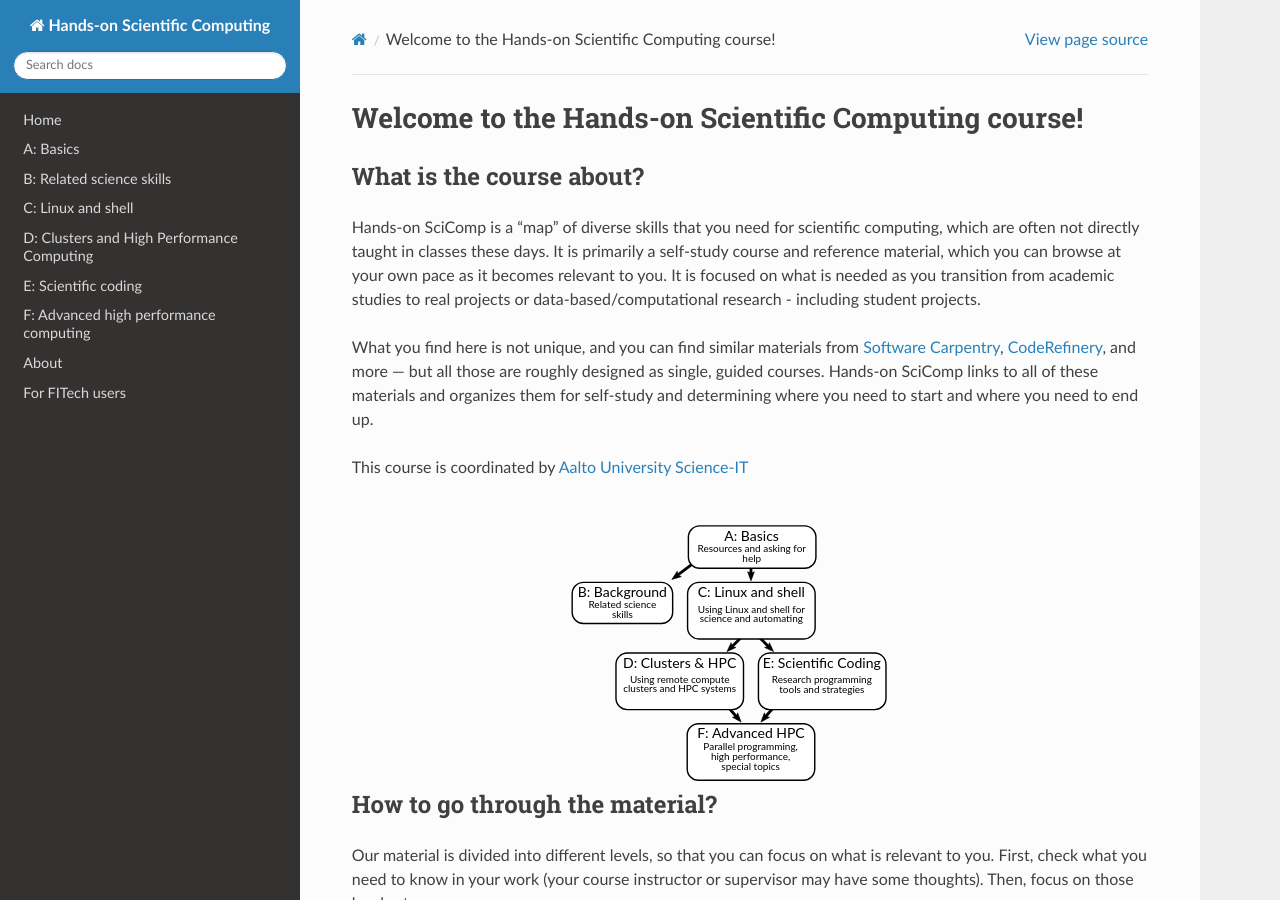
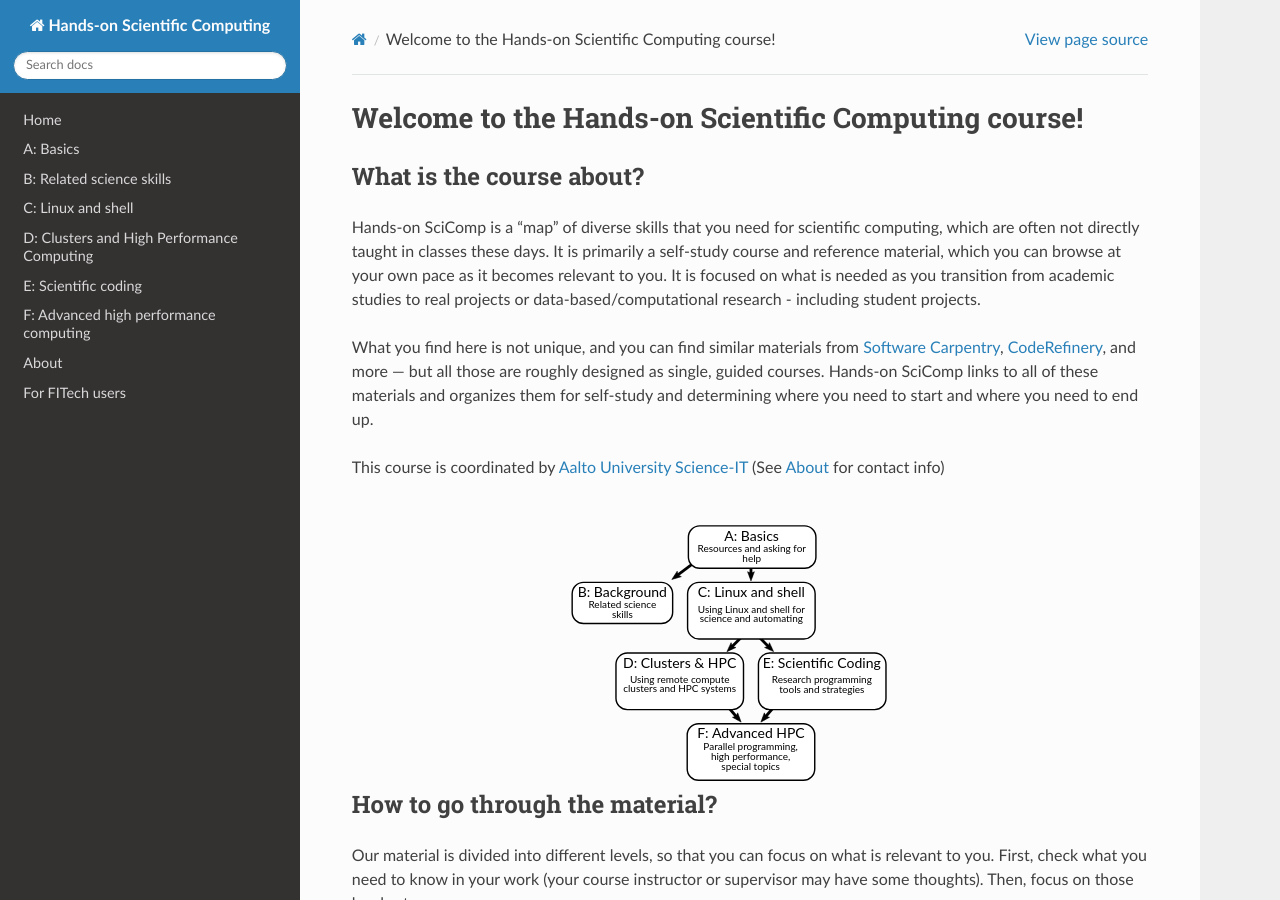
Before and after one commit to coderefinery/handsonscicomp, a Sphinx documentation site: the page built from source/index.rst, in a window 1280 px wide and 900 px high. Built offline with Sphinx 7.4.7 and the Read the Docs theme 2.0.0, drawn with Linux system fonts in a browser that asks for light colours.

Commit message:
added link to contact page and renamed fitech-info

```diff
--- a/source/index.rst
+++ b/source/index.rst
@@ -20,11 +20,12 @@ are roughly designed as single, guided courses.  Hands-on SciComp
 links to all of these materials and organizes them for self-study and
 determining where you need to start and where you need to end up.
 
-This course is coordinated by `Aalto University Science-IT`_
+This course is coordinated by `Aalto University Science-IT`_  (See `About`_ for contact info)
 
 .. _Software Carpentry: https://software-carpentry.org
 .. _CodeRefinery: https://coderefinery.org
 .. _Aalto University Science-IT: https://scicomp.aalto.fi/about/
+.. _About: https://handsonscicomp.readthedocs.io/en/latest/about/
 
 .. image:: levels.svg
    :align: center
@@ -255,6 +256,6 @@ be interesting to you.
    :hidden:
 
    about
-   fitech_info
+   fitech-info
 
 * :ref:`genindex`
```
Also changed, not shown: source/fitech-info.rst (renamed from source/fitech_info.rst).
